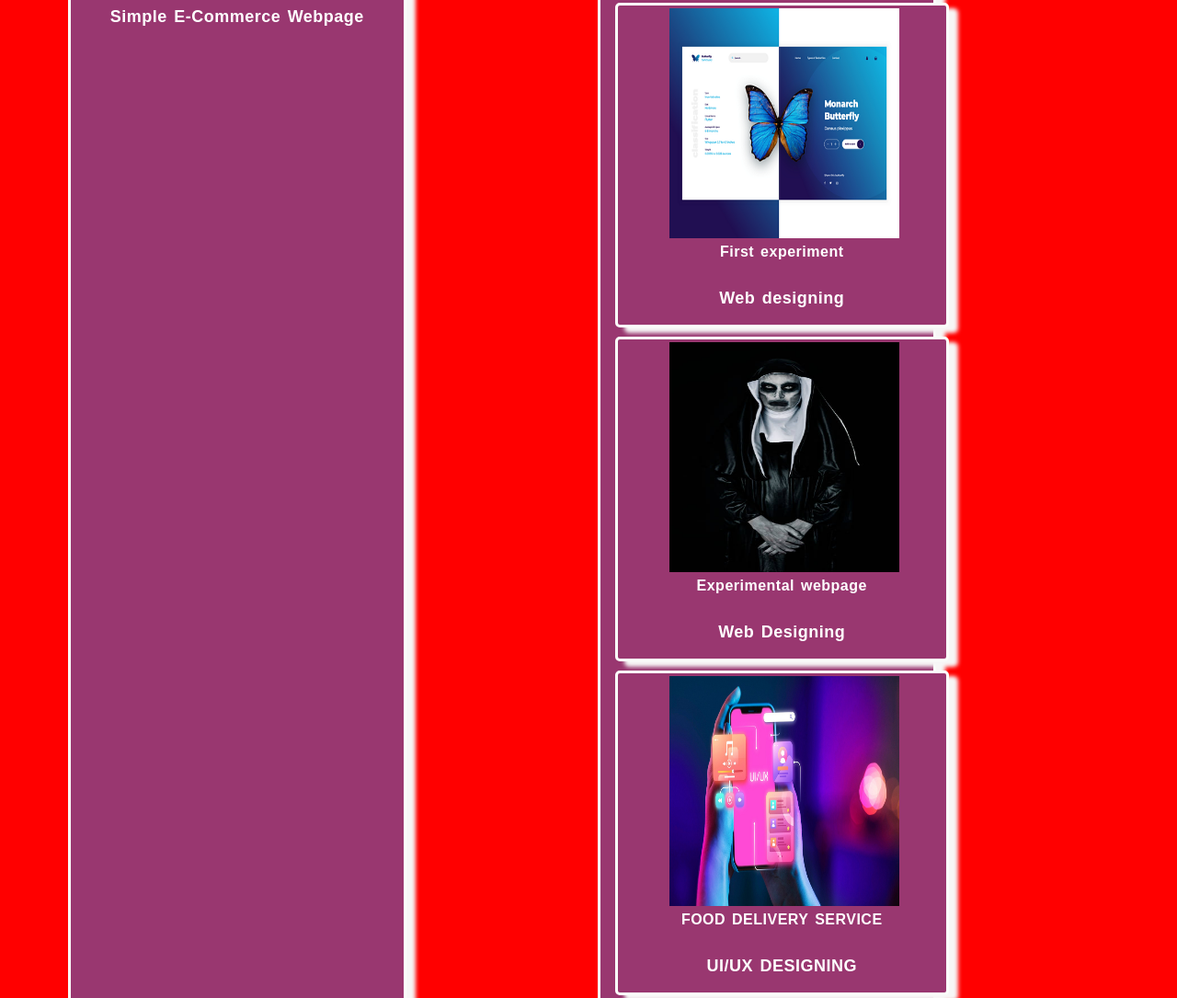
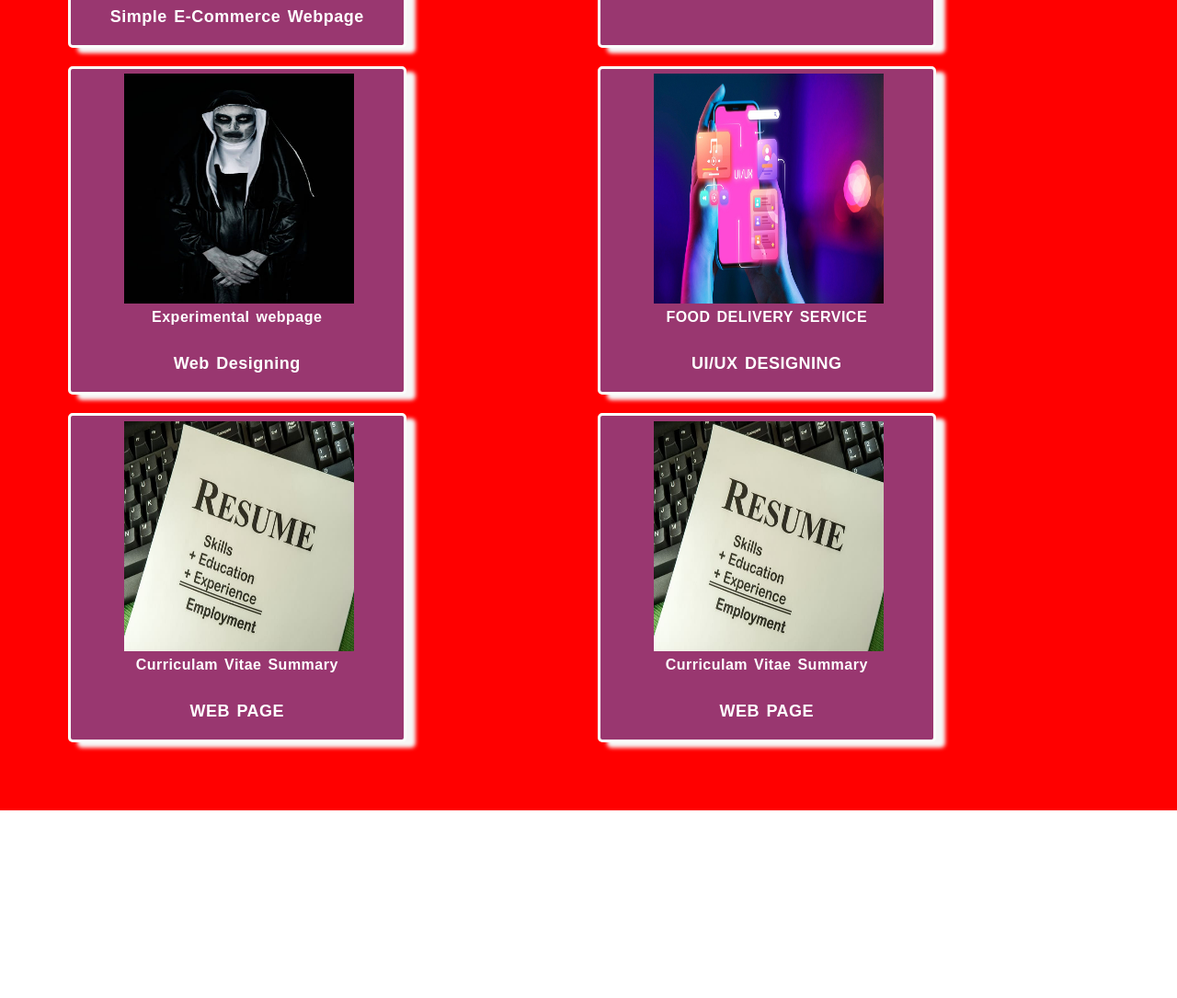
Before and after one commit to Arcarch4/portfolio1, a plain HTML site: page My-Works.html in a window 1280 px wide. Shown: the part 1030-2115 px from the top of the page at 92% size. After the commit the page ends 1911 px from the top, so only its background shows below. Drawn offline with Linux system fonts and the light colour scheme.

Commit message:
Update My-Works.html

```diff
--- a/My-Works.html
+++ b/My-Works.html
@@ -57,17 +57,7 @@
                     <h6>Practise webpage</h6>
                 </div>
             </div>
-
-            <div class="row">
-            <a href="https://arcarch4.github.io/Butterfly" target="_blank"> <img src="butterfly.png"> </a>
-            <div class="main-row">
-                <div class="row-text">
-                    <h6>First experiment</h6>
-                </div>
-            </div>
-            <h3>Web designing</h3>
         </div>
-
         <div class="row">
             <a href="https://arcarch4.github.io/horror/" target="_blank"> <img src="horror-webpage.jpg"> </a>
             <div class="main-row">
@@ -97,6 +87,15 @@
             <h3>WEB PAGE</h3>
         </div>
 
+                <div class="row">
+            <a href="https://archana4290.github.io/Archana-Resume/" target="_blank"> <img src="cv.jpg"> </a>
+            <div class="main-row">
+                <div class="row-text">
+                    <h6>Curriculam Vitae Summary</h6>
+                </div>
+            </div>
+            <h3>WEB PAGE</h3>
+        </div>
 
     </div>
 </section>
```
